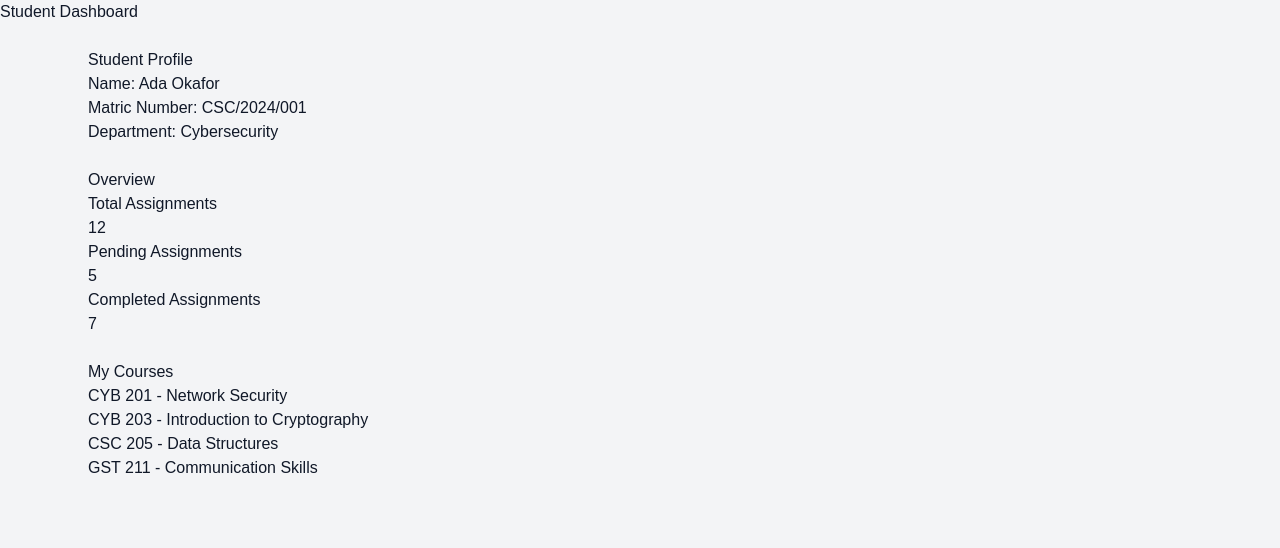
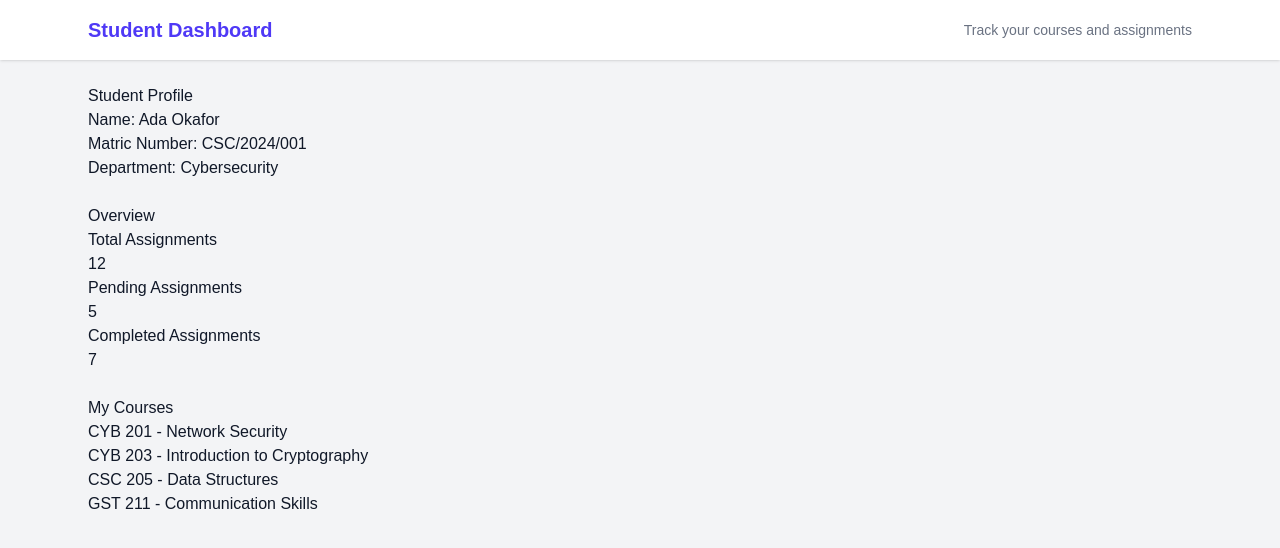
Before and after one commit to Hassanahayoola/myfirstapp, a Next.js app: page / in a window 1280 px wide. Shown: the top 548 px of the page. Built offline with nearby package versions, Linux system fonts and the light colour scheme.

Commit message:
style the header

```diff
--- a/app/components/Header.tsx
+++ b/app/components/Header.tsx
@@ -1,7 +1,12 @@
 export default function Header() {
-    return (
-        <header>
-            <h1> Student Dashboard</h1>
-        </header>
-    );
+  return (
+    <header className="bg-white shadow-sm">
+      <div className="mx-auto flex max-w-6xl items-center justify-between px-6 py-4">
+        <h1 className="text-xl font-bold text-indigo-600">Student Dashboard</h1>
+        <p className="hidden text-sm text-gray-500 sm:block">
+          Track your courses and assignments
+        </p>
+      </div>
+    </header>
+  );
 }
```
